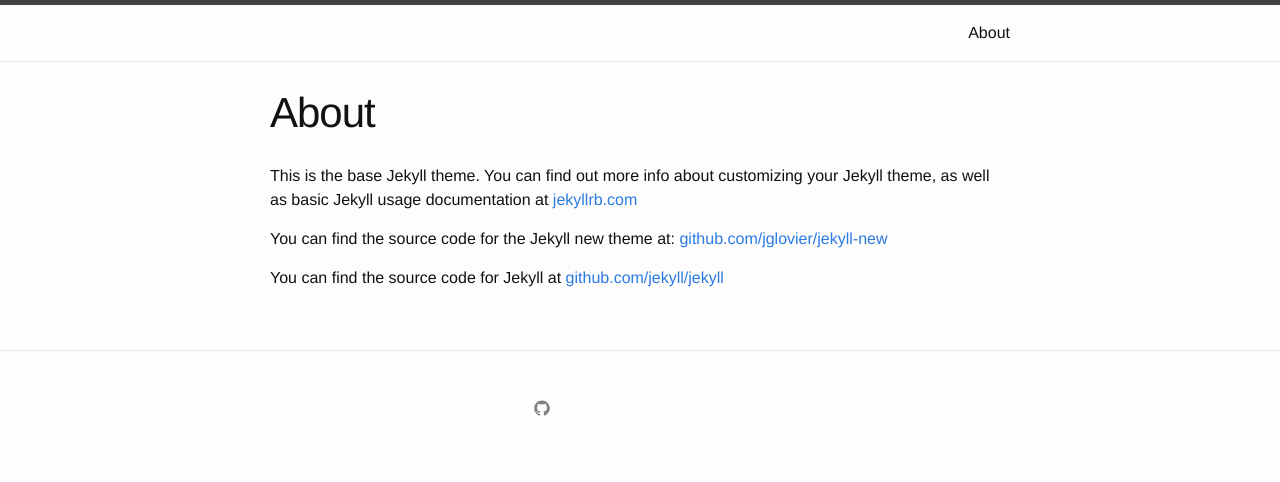
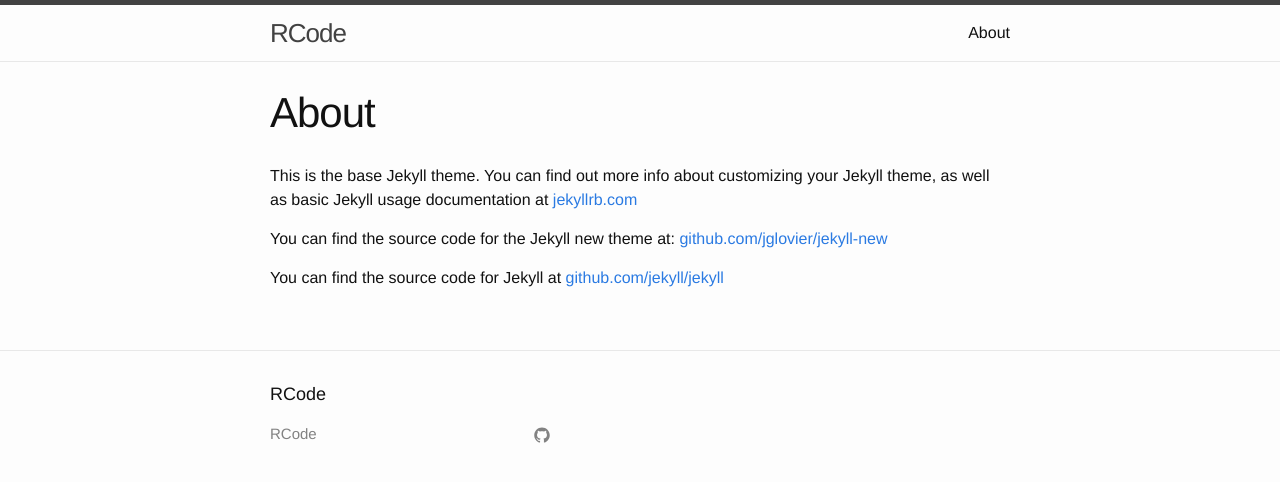
Before and after one commit to vasylhupka/vasylhupka.github.io, a Jekyll site: the page built from about.md, in a window 1280 px wide. Shown: the top 482 px of the page. Built offline with Jekyll 4.4.1, drawn with Linux system fonts in a browser that asks for light colours.

Commit message:
Update _config.yml

```diff
--- a/_config.yml
+++ b/_config.yml
@@ -1,5 +1,5 @@
 # Site settings
-title:
+title: RCode
 email:
 description: > # this means to ignore newlines until "baseurl:"
 
```
